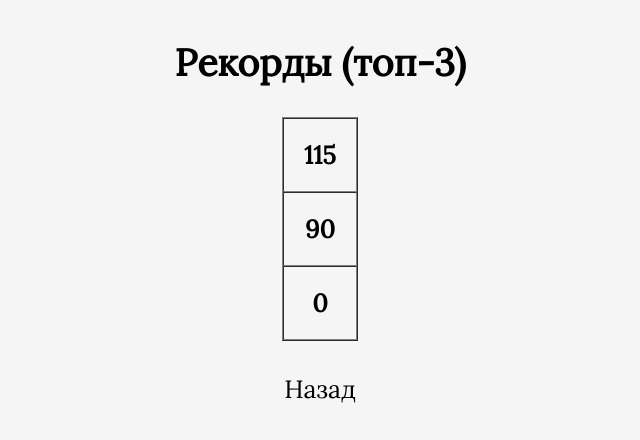
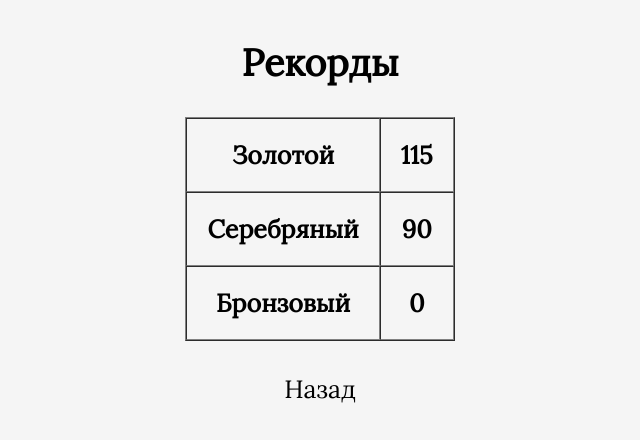
Before and after one commit to Spaceoceanoutlook/Gorynych, a Django app: a page that uses gorynych_project/gorynych_app/templates/gorynych_app/statistics.html in a window 1280 px wide. Shown: the part 360-800 px from the top of the page, without its empty margins (320-960 px from the left). Run offline with Django 4.2, Linux system fonts and the light colour scheme; data comes from the database, SQL or seed files in the repository; both versions use the stored data as it was after the commit; lists and menus that the app fills with data are empty.

Commit message:
edit stat html

```diff
--- a/gorynych_project/gorynych_app/templates/gorynych_app/statistics.html
+++ b/gorynych_project/gorynych_app/templates/gorynych_app/statistics.html
@@ -31,15 +31,18 @@
             {% endfor %}
         </table>
         <br>
-        <h2>Рекорды (топ-3)</h2>
+        <h2>Рекорды</h2>
         <table border="1" cellspacing="0" cellpadding="20" style="display: inline-block;">
             <tr>
+                <th>Золотой</th>
                 <th>{{ list_rec.0 }}</th>
             </tr>
             <tr>
+                <th>Серебряный</th>
                 <th>{{ list_rec.1 }}</th>
             </tr>
             <tr>
+                <th>Бронзовый</th>
                 <th>{{ list_rec.2 }}</th>
             </tr>
         </table>
```
Also changed, not shown: gorynych_project/db.sqlite3.
